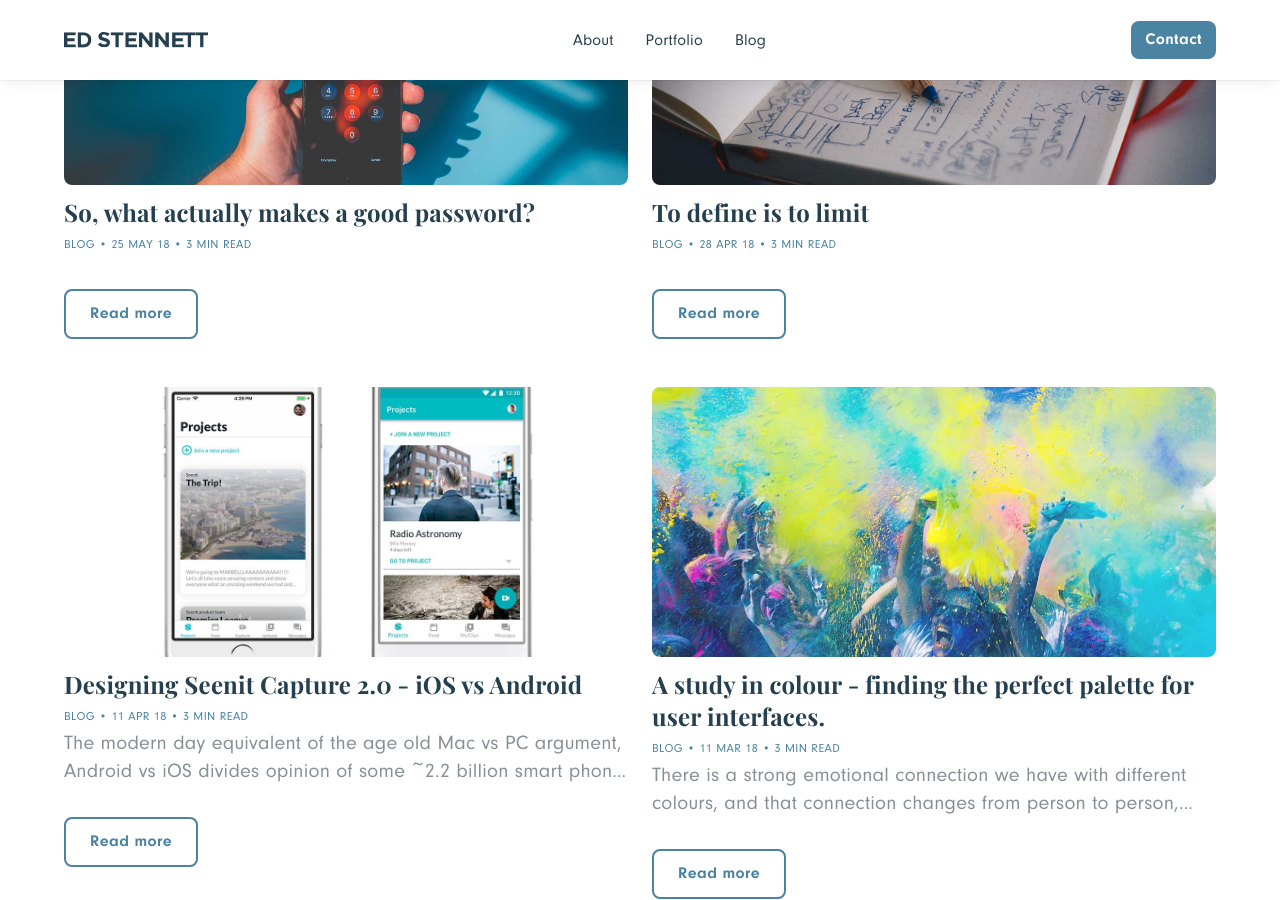
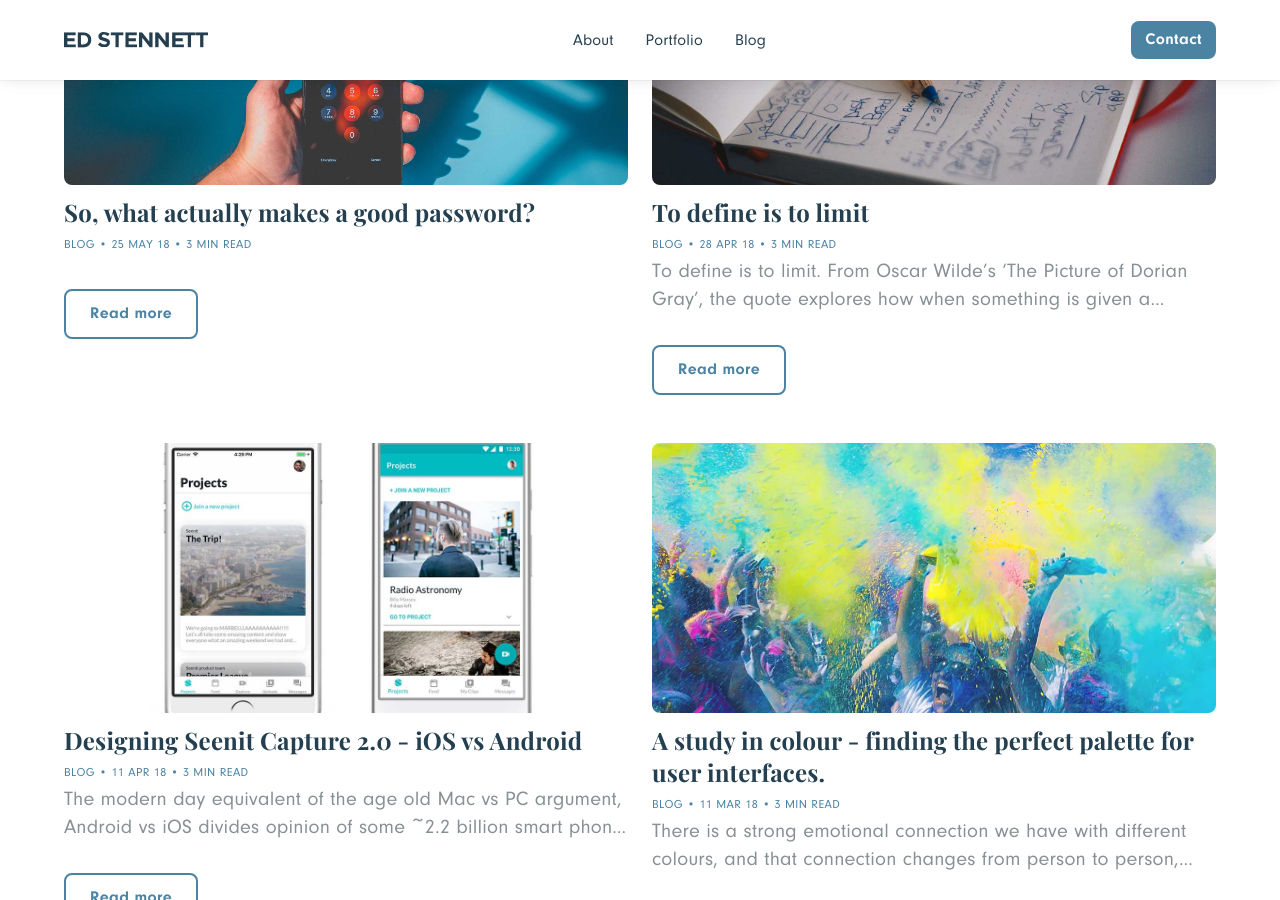
Before and after one commit to edstennettackee/edstennett, a Jekyll site: the page built from pages/blog.html, in a window 1280 px wide and 900 px high, scrolled down 1967 px. Built offline with Jekyll 4.4.1, drawn with Linux system fonts in a browser that asks for light colours.

Commit message:
Updated '_posts/2018-04-28-to-define-is-to-limit.md' via CloudCannon

```diff
--- a/_posts/2018-04-28-to-define-is-to-limit.md
+++ b/_posts/2018-04-28-to-define-is-to-limit.md
@@ -1,46 +1,30 @@
 ---
 title: To define is to limit
-description:
+description: >-
+  To define is to limit. From Oscar Wilde’s ‘The Picture of Dorian Gray’, the
+  quote explores how when something is given a definition, it is confined to the
+  parameters of the definition itself and limited as a result.
 tags:
-- Design
-date:   2018-04-28 12:30:00 +0000
+  - Design
+date: 2018-04-28 12:30:00
 image: /assets/images/blog/28-04-18-design.jpg
 duration: 3 min read
 ---
-
 #### To define is to limit. From Oscar Wilde’s ‘The Picture of Dorian Gray’, the quote explores how when something is given a definition, it is confined to the parameters of the definition itself and limited as a result.
 
 For me, when we chose to define, we compromise the final output and limit the potential of the design. Design exists in the same way art does; to erase limitations and craft new ideas. Over the next 5 minutes, I will explore two very different examples of how defining design too early can have a truly pernicious effect.
 
-<div class="container">
-<div class="row">
-<div class="col-12">
-<div align="center">
-	<img src="{{ site.baseurl }}/assets/images/blog/28-04-18-design-building.jpg" alt="building design">
-	<h6>Remarkable design is achieved when we allow complete freedom.</h6>
-</div>
-</div>
-</div>
-</div>
+<div class="container"><div class="row"><div class="col-12"><div align="center"><img alt="building design" src="{{ site.baseurl }}/assets/images/blog/28-04-18-design-building.jpg" /><h6>Remarkable design is achieved when we allow complete freedom.</h6></div></div></div></div>
 
 ### A fall from grace for traditional agencies
 
-Within traditional media agencies, it is often the case that design becomes part of a process rather than _the_ process. When working with a client on a project, a comprehensive brief will be put together that must be stuck to, where a designer or design team will be given a set amount of time to work on something and once the the time is up, it’s sent off, billed, and then onto the next project. Commercially, it makes complete sense - time is money. That time must be charged for and by defining a set time limit for a specific project, a client can be sure how much they will pay and are given a relatively clear sense of what the final output will be. However, by defining this, we restrict the design. What if after the time limit is up the designer isn’t entirely happy? What if they weren’t involved in the original meetings and were never happy and/or clear with the signed off brief?
+Within traditional media agencies, it is often the case that design becomes part of a process rather than *the* process. When working with a client on a project, a comprehensive brief will be put together that must be stuck to, where a designer or design team will be given a set amount of time to work on something and once the the time is up, it’s sent off, billed, and then onto the next project. Commercially, it makes complete sense - time is money. That time must be charged for and by defining a set time limit for a specific project, a client can be sure how much they will pay and are given a relatively clear sense of what the final output will be. However, by defining this, we restrict the design. What if after the time limit is up the designer isn’t entirely happy? What if they weren’t involved in the original meetings and were never happy and/or clear with the signed off brief?
 
 By setting strict parameters in the agency process, we limit design. For me, it’s this process driven design that has changed companies perceptions of agencies and why they are starting to look for alternatives. This effect can be seen in WPP’s share price, which was up at 1840 at the start of 2017, and today (April 2018), has fallen to 1148. Even with Martin Sorrell’s departure this month, this fall from grace has been nothing short of profound.
 
-<div class="container">
-<div class="row">
-<div class="col-12">
-<div align="center">
-	<img src="{{ site.baseurl }}/assets/images/blog/28-04-18-martin-sorrell.jpg" alt="Martin Sorrell">
-	<h6>Former WPP CEO Martin Sorrell.</h6>
-</div>
-</div>
-</div>
-</div>
+<div class="container"><div class="row"><div class="col-12"><div align="center"><img alt="Martin Sorrell" src="{{ site.baseurl }}/assets/images/blog/28-04-18-martin-sorrell.jpg" /><h6>Former WPP CEO Martin Sorrell.</h6></div></div></div></div>
 
-Whether it’s the quality of design being produced, companies setting up internal design teams, startups disrupting the agency scene or a combination of all three, I can’t help but think if agencies chose to treat design as _the_ process and offer the highest level of craft then maybe things could be different.
+Whether it’s the quality of design being produced, companies setting up internal design teams, startups disrupting the agency scene or a combination of all three, I can’t help but think if agencies chose to treat design as *the* process and offer the highest level of craft then maybe things could be different.
 
 ### Agile working vs. waterfall
 
```
